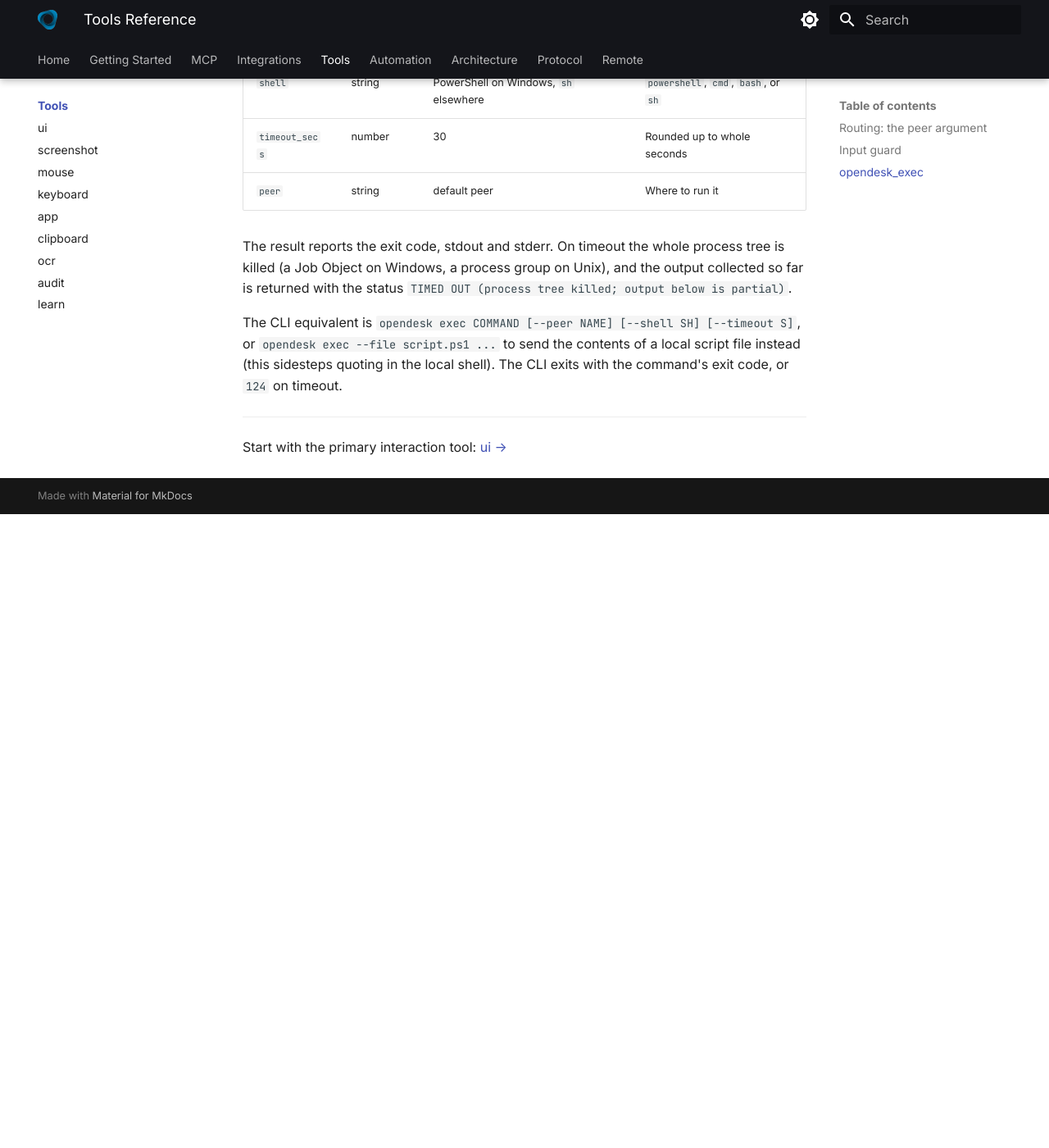
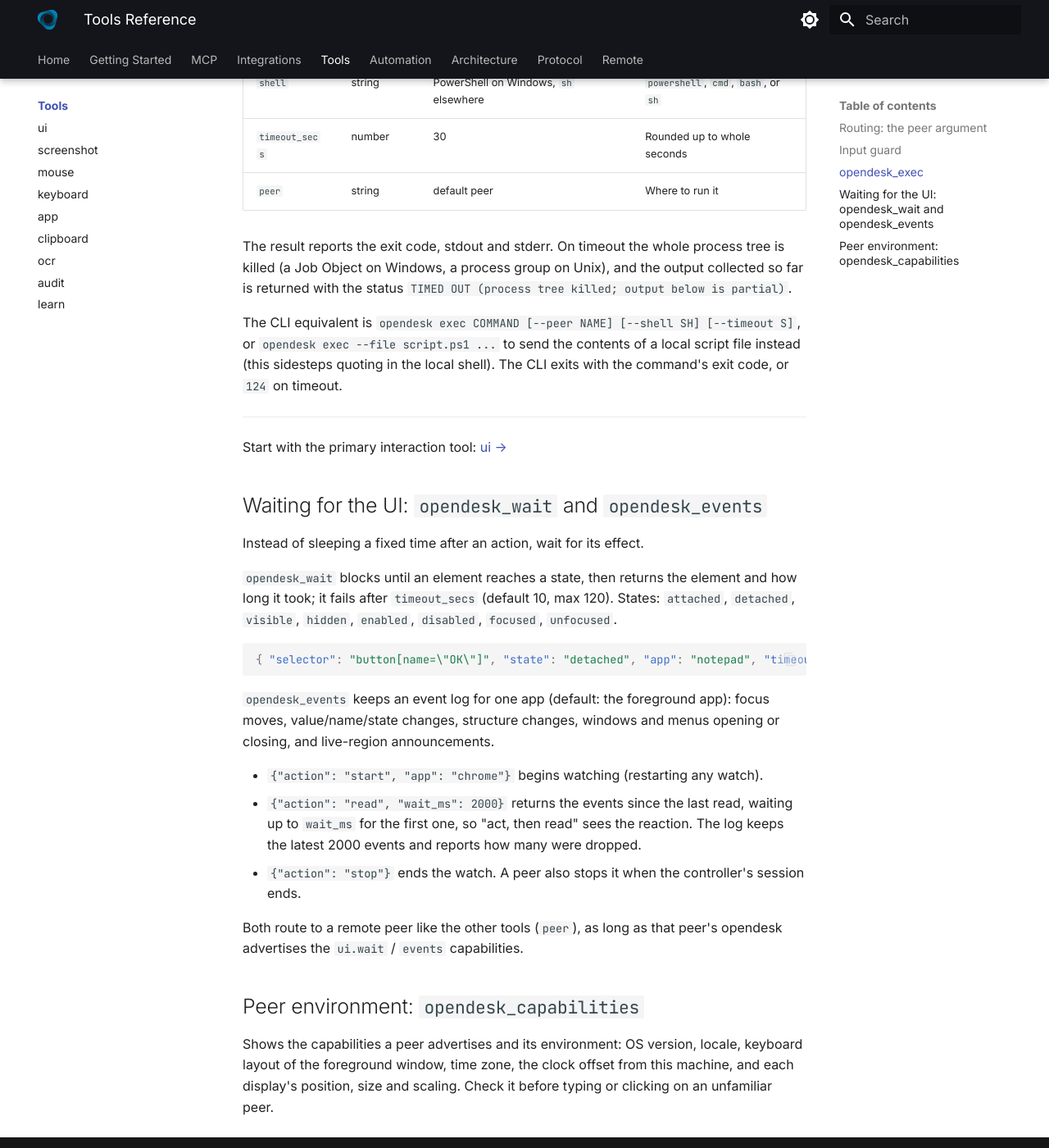
Before and after one commit to monatis/opendesk, an MkDocs documentation site: the page built from docs/tools/index.md, in a window 1280 px wide and 1400 px high, scrolled down 1816 px. Shown: the whole window at 82% size. Built offline with MkDocs 1.6.1 and Material for MkDocs 9.7.7, drawn with Linux system fonts in a browser that asks for light colours; before the commit the page ends 2443 px from its top, so only the background shows below that.

Commit message:
fix(mouse): horizontal scrolling; docs: README and wait/events
- `direction: left/right` scrolled up: only a vertical delta existed, and
  the peer ignored the dx the client sent. Scrolling now has both axes
  locally and remotely (explicit dx/dy still win).
- README no longer claims Set-of-Marks, clipboard-paste typing,
  audit `query` or schedule create/cancel; it lists the guard, wait/events,
  exec and capabilities tools.
- docs/tools: opendesk_wait, opendesk_events and opendesk_capabilities.

Co-Authored-By: Claude Opus 5.5 <noreply@anthropic.com>

````diff
--- a/docs/tools/index.md
+++ b/docs/tools/index.md
@@ -80,3 +80,38 @@ The CLI exits with the command's exit code, or `124` on timeout.
 ---
 
 Start with the primary interaction tool: [ui →](ui.md)
+
+## Waiting for the UI: `opendesk_wait` and `opendesk_events`
+
+Instead of sleeping a fixed time after an action, wait for its effect.
+
+`opendesk_wait` blocks until an element reaches a state, then returns the
+element and how long it took; it fails after `timeout_secs` (default 10,
+max 120). States: `attached`, `detached`, `visible`, `hidden`, `enabled`,
+`disabled`, `focused`, `unfocused`.
+
+```json
+{ "selector": "button[name=\"OK\"]", "state": "detached", "app": "notepad", "timeout_secs": 5 }
+```
+
+`opendesk_events` keeps an event log for one app (default: the foreground
+app): focus moves, value/name/state changes, structure changes, windows and
+menus opening or closing, and live-region announcements.
+
+- `{"action": "start", "app": "chrome"}` begins watching (restarting any watch).
+- `{"action": "read", "wait_ms": 2000}` returns the events since the last read,
+  waiting up to `wait_ms` for the first one, so "act, then read" sees the
+  reaction. The log keeps the latest 2000 events and reports how many were
+  dropped.
+- `{"action": "stop"}` ends the watch. A peer also stops it when the
+  controller's session ends.
+
+Both route to a remote peer like the other tools (`peer`), as long as that
+peer's opendesk advertises the `ui.wait` / `events` capabilities.
+
+## Peer environment: `opendesk_capabilities`
+
+Shows the capabilities a peer advertises and its environment: OS version,
+locale, keyboard layout of the foreground window, time zone, the clock offset
+from this machine, and each display's position, size and scaling. Check it
+before typing or clicking on an unfamiliar peer.
````
Also changed, not shown: README.md (+9 -6 lines), 4 other files.
